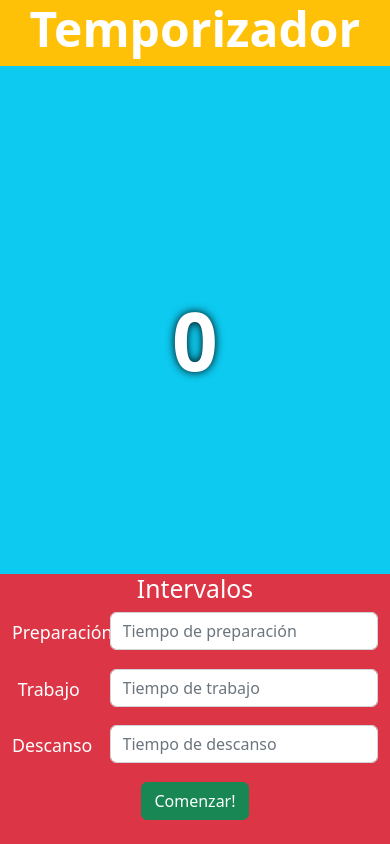
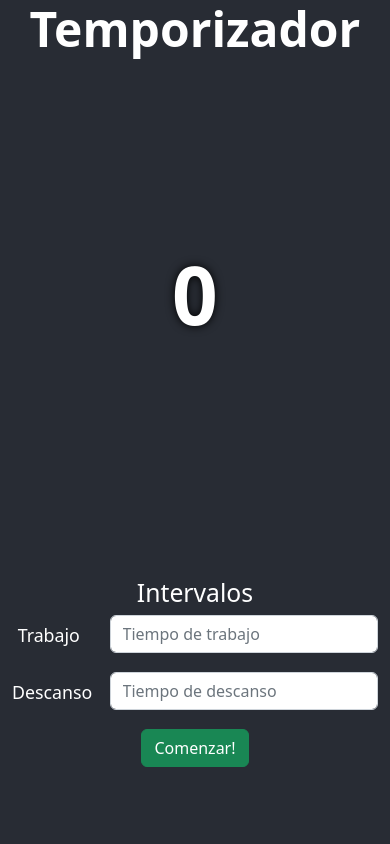
Before and after one commit to barbosalucas278/time-to-work, a React (Create React App) app: page / in a window 390 px wide. Built offline with nearby package versions, Linux system fonts and the light colour scheme.

Commit message:
arreglado el responsive

```diff
--- a/src/components/Timer/Timer.js
+++ b/src/components/Timer/Timer.js
@@ -9,7 +9,6 @@ import Display from "../Display/Display";
 import "./styles.css";
 function Timer() {
   const schema = object().shape({
-    prepareInterval: number().required().max(15).min(5),
     workInterval: number().required().max(60).min(15),
     restInterval: number().required().max(60).min(15),
   });
@@ -17,7 +16,7 @@ function Timer() {
   const [go, setGo] = useState(false);
   const [timerRun, setTimerRun] = useState(null);
   const [display, setDisplay] = useState(0);
-  const [prepare, setPrepare] = useState(0);
+  const [prepare, setPrepare] = useState(10);
   const [prepareInterval, setPrepareInterval] = useState(false);
   const [work, setWork] = useState(0);
   const [workInterval, setWorkInterval] = useState(false);
@@ -39,8 +38,7 @@ function Timer() {
     }
   }, timerRun);
   function onSubmitIntervals(values) {
-    const { prepareInterval, workInterval, restInterval } = values;
-    setPrepare(prepareInterval);
+    const { workInterval, restInterval } = values;
     setWork(workInterval);
     setRest(restInterval);
     setGo(true);
@@ -80,7 +78,6 @@ function Timer() {
   function resetearTimer() {
     setGo(false);
     setDisplay(0);
-    setPrepare(0);
     setWork(0);
     setRest(0);
     setPrepareInterval(false);
@@ -94,14 +91,13 @@ function Timer() {
     setTimerRun(1000);
   }
   return (
-    <Container fluid className="bg-warning fixed-top">
+    <Container fluid className="fixed-top">
       <h1 className="title">Temporizador</h1>
-      <Row className="justify-content-center">
-        <Col xs={12} className="bg-info containerTimerDisplay">
+      <Row className="justify-content-center mt-sm-5">
+        <Col xs={12} sm={6} className="containerTimerDisplay">
           <Display seconds={display}></Display>
         </Col>
-        {/* <Col xs={12} className="bg-success"></Col> */}
-        <Col xs={12} className="bg-danger fixed-bottom">
+        <Col xs={12} sm={6} className="mt-5">
           <h2>Intervalos</h2>
           <Formik
             initialValues={{
@@ -114,28 +110,6 @@ function Timer() {
           >
             {({ values, errors, handleChange, handleSubmit }) => (
               <Form noValidate onSubmit={handleSubmit}>
-                <Form.Group
-                  as={Row}
-                  className="mb-3"
-                  controlId="formBasicPassword"
-                >
-                  <Form.Label column xs={3}>
-                    Preparación
-                  </Form.Label>
-                  <Col xs={9}>
-                    <Form.Control
-                      type="number"
-                      placeholder="Tiempo de preparación"
-                      name="prepareInterval"
-                      value={values.prepareInterval}
-                      onChange={handleChange}
-                      isValid={errors.prepareInterval}
-                    />
-                    <Form.Control.Feedback type="invalid">
-                      {errors.prepareInterval}
-                    </Form.Control.Feedback>
-                  </Col>
-                </Form.Group>
                 <Form.Group
                   as={Row}
                   className="mb-3"
@@ -189,7 +163,7 @@ function Timer() {
                   <>
                     <Button
                       variant="warning"
-                      className="mb-4"
+                      className="mb-4 me-3"
                       onClick={resetearTimer}
                     >
                       Resetear
--- a/src/components/Timer/styles.css
+++ b/src/components/Timer/styles.css
@@ -4,7 +4,7 @@
     color: #fff;
 }
 .containerTimerDisplay{
-    height: 66vh;
+    height: 55vh;
     display: flex;
     align-items: center;
     justify-content: center;
```
